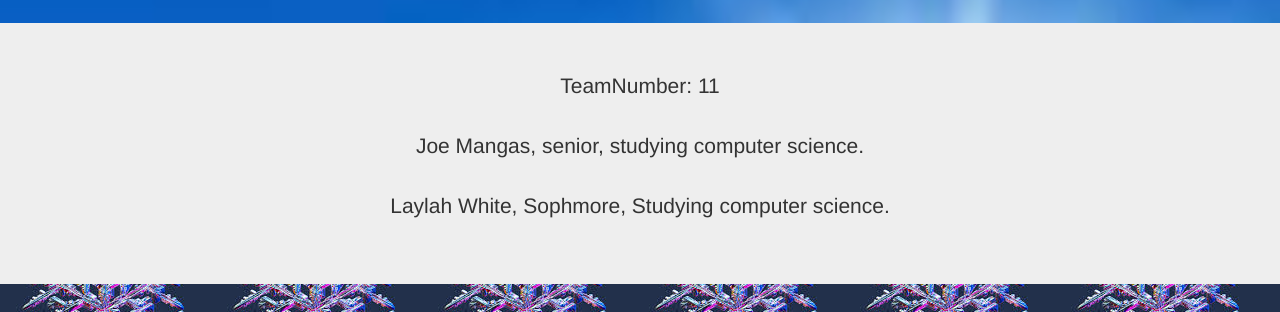
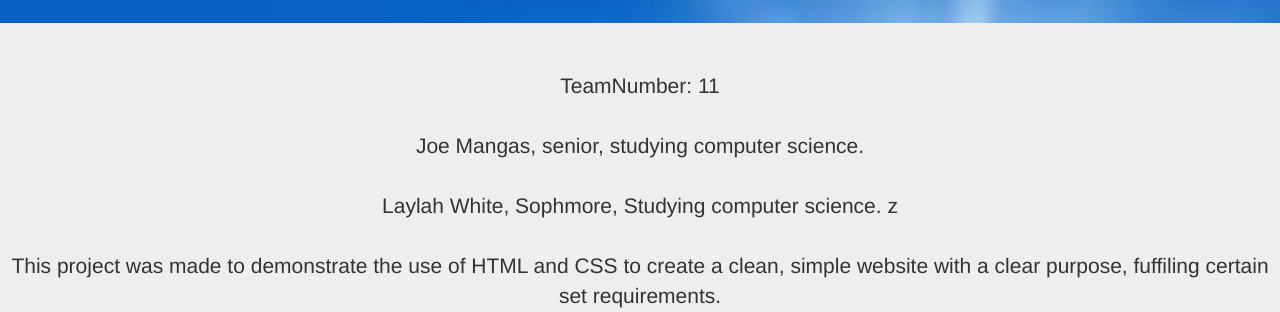
Before and after one commit to JoeMangas/midterm-webtech, a plain HTML site: page about.html in a window 1280 px wide. Shown: the part 47-359 px from the top of the page. Drawn offline with nearby package versions, Linux system fonts and the light colour scheme.

Commit message:
updated about page to include project description

```diff
--- a/about.html
+++ b/about.html
@@ -42,6 +42,10 @@
 				<br>
 				<br>
 				Laylah White, Sophmore, Studying computer science.
+z
+				<br>
+				<br>
+				This project was made to demonstrate the use of HTML and CSS to create a clean, simple website with a clear purpose, fuffiling certain set requirements.
 			</p>
 		</div>
 
```
